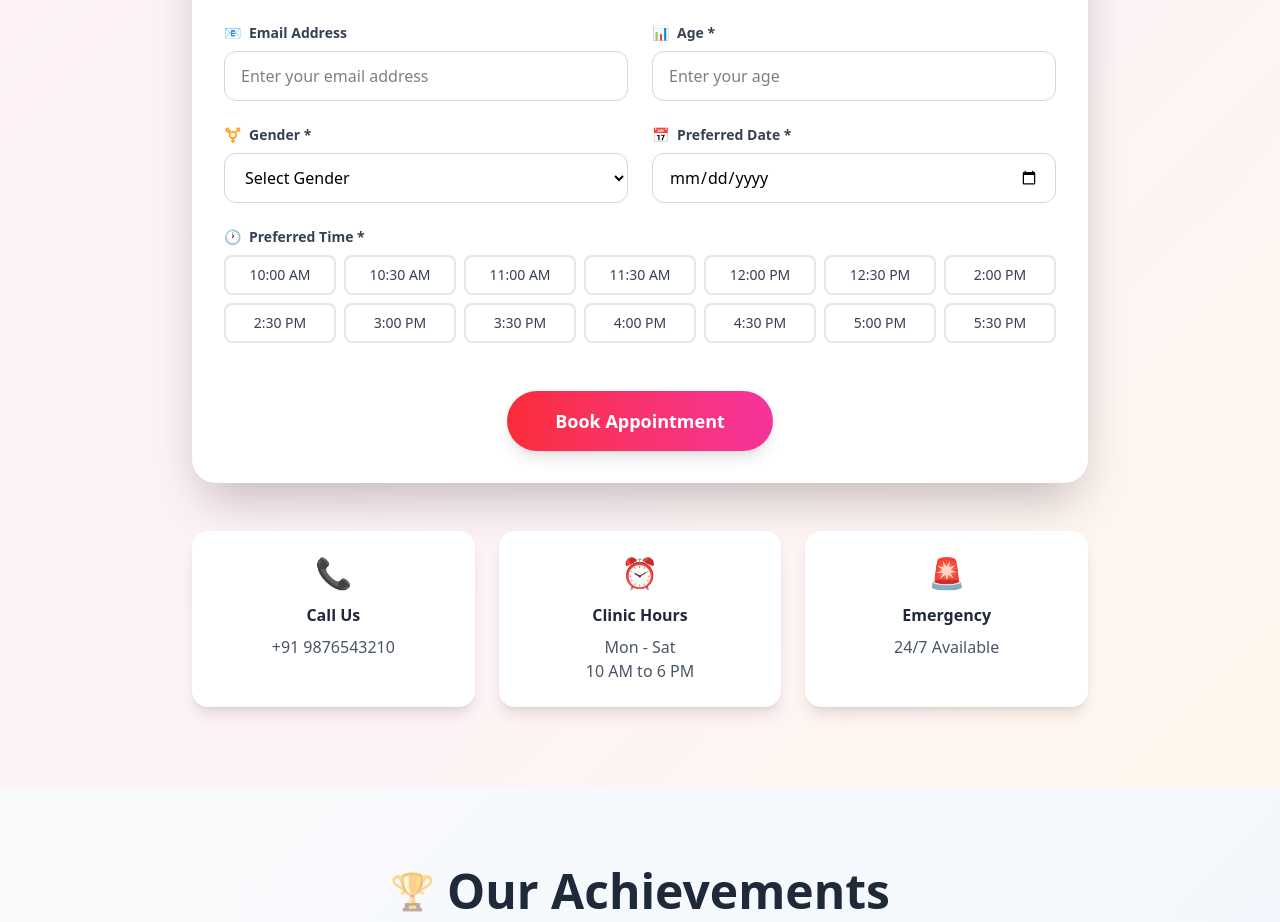
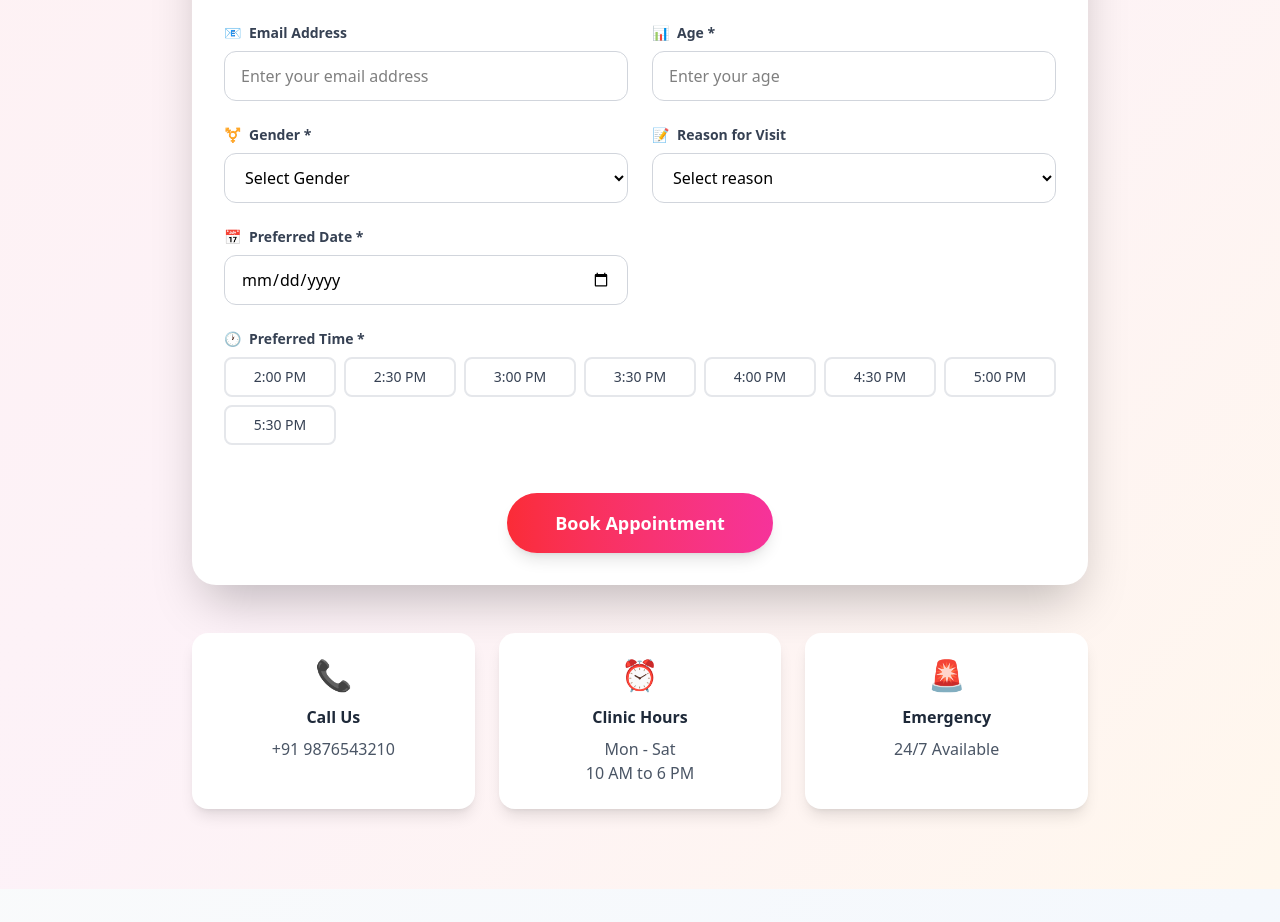
Before and after one commit to Ramasheesh/Dr_N_Hasan_of_clinic, a React (Vite) app in the folder client/: page / in a window 1280 px wide. Shown: the part 3588-4510 px from the top of the page. Built offline with nearby package versions, Linux system fonts and the light colour scheme.

Commit message:
🍕 Done

```diff
--- a/client/src/components/BookAppointment.jsx
+++ b/client/src/components/BookAppointment.jsx
@@ -9,9 +9,9 @@ const BookAppointment = () => {
     email: "",
     date: "",
     time: "",
-    reason: "",
     age: "",
     gender: "",
+    reason: "",
   });
 
   const handleChange = (e) => {
@@ -27,40 +27,40 @@ const BookAppointment = () => {
     setSubmitStatus("");
 
     try {
-      console.log("Submitting form data:", formData);
+      const formBody = Object.entries(formData)
+        .map(
+          ([key, value]) =>
+            `${encodeURIComponent(key)}=${encodeURIComponent(value)}`
+        )
+        .join("&");
 
-      const response = await fetch(
-        "https://script.google.com/macros/s/AKfycbwu6ICoSSg_dKSCbA9DzPt8U1HAopTDBwFtge0N3MgaCG5xl-LURJ2mBtnqqGvRldj3/exec",
+      await fetch(
+        "https://script.google.com/macros/s/AKfycbydT8UxQxkySzVJCUJv3ZFPFDXkGuta-K9EIFnXr_Sjkk5EjJt34cCJx28O17Vv-EDSLA/exec",
         {
           method: "POST",
-          mode: "no-cors",
           headers: {
-            "Content-Type": "application/json",
+            "Content-Type": "application/x-www-form-urlencoded;charset=UTF-8",
           },
-          body: JSON.stringify(formData),
+          body: formBody,
         }
       );
 
-      // Since response is opaque (no-cors), assume success
+      setSubmitStatus("success");
+      alert("Appointment booked successfully!");
 
-      setSubmitStatus("success");
       setFormData({
         name: "",
         phone: "",
         email: "",
         date: "",
         time: "",
-        // reason: "",
         age: "",
         gender: "",
+        reason: "",
       });
-      alert("Appointment booked successfully!");
-// const result = await response.json();
-// console.log( await result.json());
-
     } catch (error) {
       console.error("Submission error:", error);
-      alert("Error: Submission failed. Please try again later.");
+      alert("Error: Submission failed.");
       setSubmitStatus("error");
     } finally {
       setIsSubmitting(false);
@@ -69,12 +69,12 @@ const BookAppointment = () => {
   };
 
   const timeSlots = [
-    "10:00 AM",
-    "10:30 AM",
-    "11:00 AM",
-    "11:30 AM",
-    "12:00 PM",
-    "12:30 PM",
+    // "10:00 AM",
+    // "10:30 AM",
+    // "11:00 AM",
+    // "11:30 AM",
+    // "12:00 PM",
+    // "12:30 PM",
     "2:00 PM",
     "2:30 PM",
     "3:00 PM",
@@ -197,7 +197,24 @@ const BookAppointment = () => {
                     <option value="other">Other</option>
                   </select>
                 </div>
-
+                {/* Reason */}
+                <div className="space-y-2">
+                  <label className="text-sm font-semibold text-gray-700 flex items-center">
+                    <span className="mr-2">📝</span> Reason for Visit
+                  </label>
+                  <select
+                    name="reason"
+                    value={formData.reason}
+                    onChange={handleChange}
+                    className="w-full px-4 py-3 border border-gray-300 rounded-xl focus:ring-2 focus:ring-red-500 focus:border-transparent transition-all duration-300 hover:border-red-300"
+                    required
+                  >
+                    <option value="">Select reason</option>
+                    <option value="Treatment">Treatment</option>
+                    <option value="Medicine Sale">Medicine Sale</option>
+                    <option value="Other">Other</option>
+                  </select>
+                </div>
                 {/* Date */}
                 <div className="space-y-2">
                   <label className="text-sm font-semibold text-gray-700 flex items-center">
@@ -245,21 +262,6 @@ const BookAppointment = () => {
                   ))}
                 </div>
               </div>
-
-              {/* Reason */}
-              {/* <div className="space-y-2">
-                <label className="text-sm font-semibold text-gray-700 flex items-center">
-                  <span className="mr-2">📝</span> Reason for Visit
-                </label>
-                <textarea
-                  name="reason"
-                  value={formData.reason}
-                  onChange={handleChange}
-                  rows="4"
-                  className="w-full px-4 py-3 border border-gray-300 rounded-xl focus:ring-2 focus:ring-red-500 focus:border-transparent transition-all duration-300 hover:border-red-300 resize-none"
-                  placeholder="Describe your symptoms or reason for consultation..."
-                ></textarea>
-              </div> */}
 
               {/* Submit Button */}
               <div className="text-center pt-6">
```
